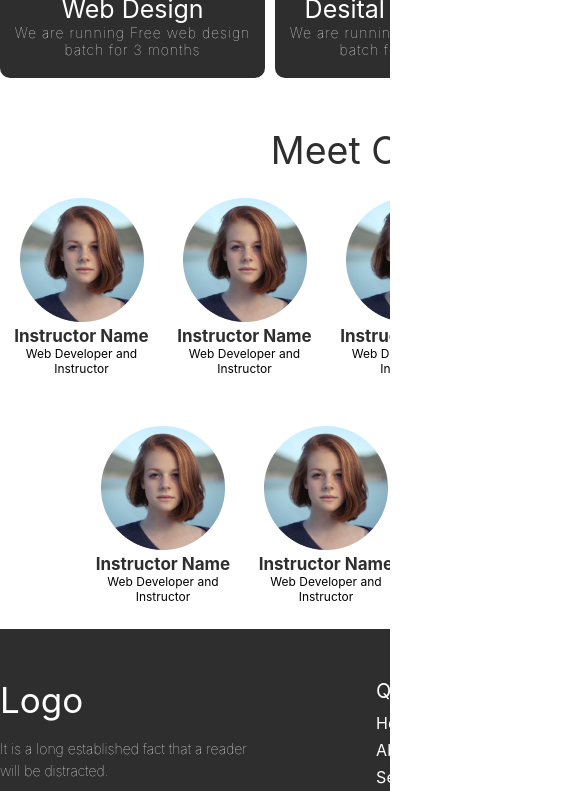
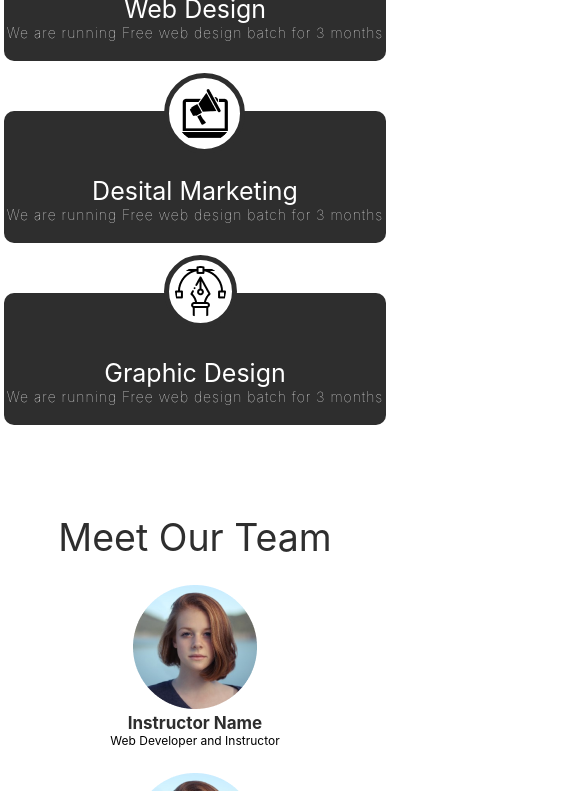
Before and after one commit to taher267/codecare-bd, a plain HTML site: page index.html in a window 390 px wide. Shown: the part 750-1541 px from the top of the page, 585 px wide, since content can reach past the window. Drawn offline with Linux system fonts and the light colour scheme.

Commit message:
class- 11

```diff
--- a/style.css
+++ b/style.css
@@ -378,3 +378,58 @@ form.newsletter_form button {
 }
 
 /*=====  End of Footer  ======*/
+@media screen and (max-width: 900px) {
+  /* Footer */
+  .widgets {
+    width: 90%;
+    margin: 0 auto;
+  }
+}
+@media screen and (max-width: 814px) {
+  header > nav,
+  .ds_hero > .ds_content,
+  section.ds_learn_with_us .ds_learn_with_us_innter,
+  section.ds_our_team .ds_our_team_innter,
+  .foot_inner {
+    width: 98% !important;
+  }
+
+  .ds_cards {
+    flex-direction: column;
+  }
+  .ds_cards .ds_card {
+    margin-bottom: 40px;
+  }
+  section.ds_learn_with_us .ds_learn_with_us_innter .ds_icon_warp img {
+    left: 45%;
+  }
+}
+
+@media screen and (max-width: 678px) {
+  .team_cards {
+    display: block !important;
+  }
+  .ds_team_card {
+    margin-bottom: 25px;
+  }
+  section.ds_learn_with_us .ds_learn_with_us_innter .ds_icon_warp img {
+    left: 42%;
+  }
+  .widgets {
+    display: block !important;
+    margin: 0 auto;
+    width: 35%;
+  }
+  .widget {
+    margin-bottom: 30px;
+  }
+  .widget .heading {
+    text-align: left;
+  }
+}
+@media screen and (max-width: 576px) {
+  /* .team_cards {} */
+  section.ds_learn_with_us .ds_learn_with_us_innter .ds_icon_warp img {
+    left: 42%;
+  }
+}
```
